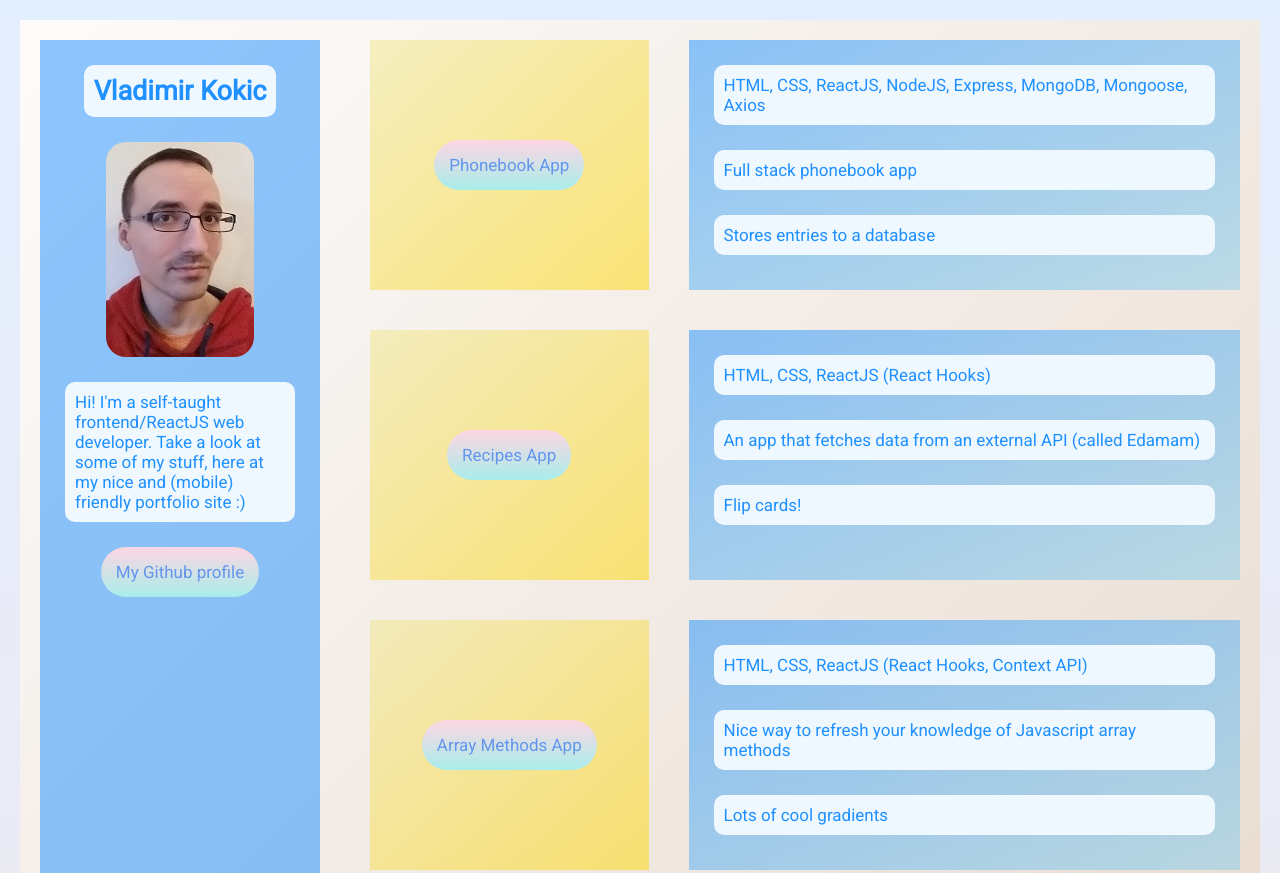
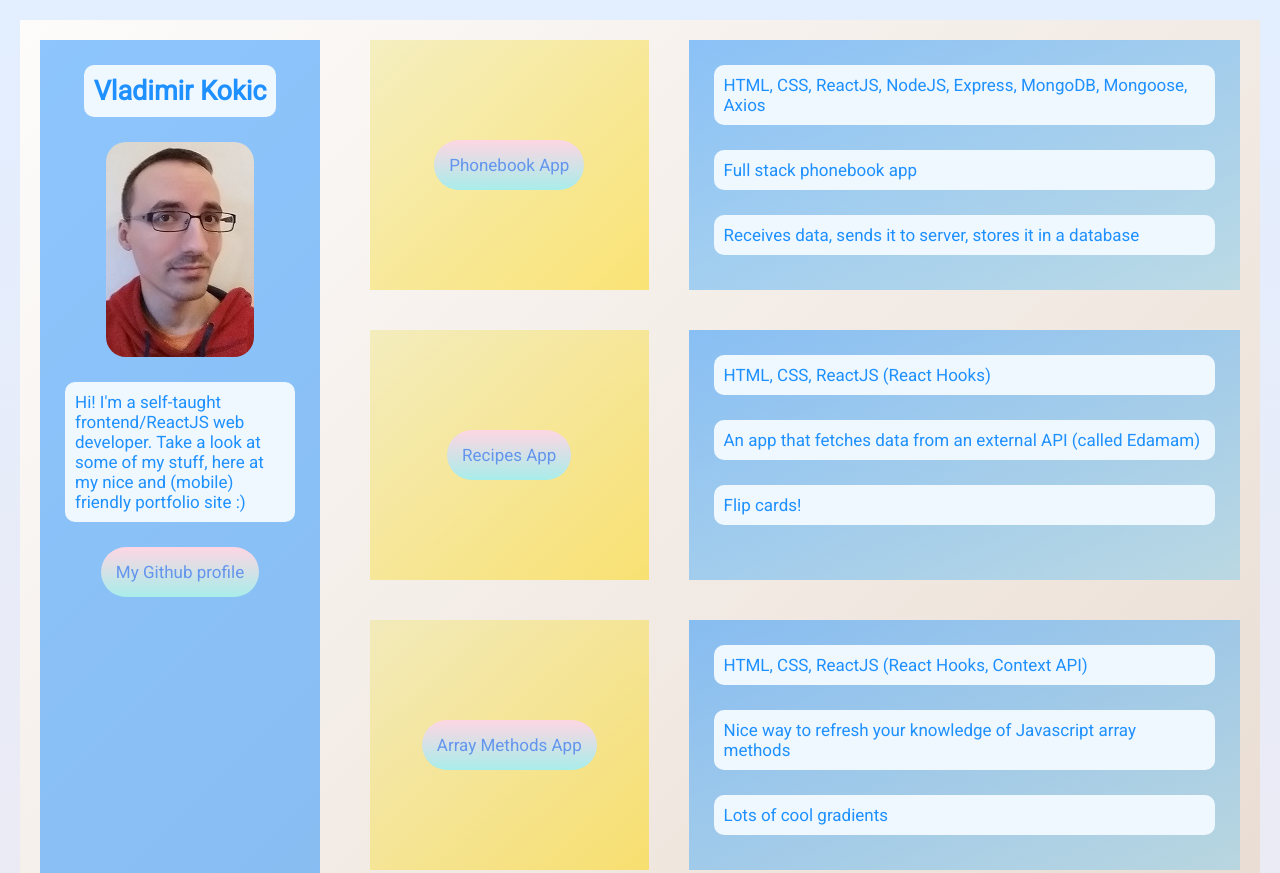
Before and after one commit to TheLastPictureShow/Portfolio, a website: page index.html in a window 1280 px wide. Shown: the top 873 px of the page. Drawn offline with Linux system fonts and the light colour scheme.

Commit message:
Update index.html

```diff
--- a/index.html
+++ b/index.html
@@ -39,7 +39,7 @@
         <div>
           <p>HTML, CSS, ReactJS, NodeJS, Express, MongoDB, Mongoose, Axios</p>
           <p>Full stack phonebook app</p>
-          <p>Stores entries to a database</p>
+          <p>Receives data, sends it to server, stores it in a database</p>
         </div>
         <div>
           <button>
```
